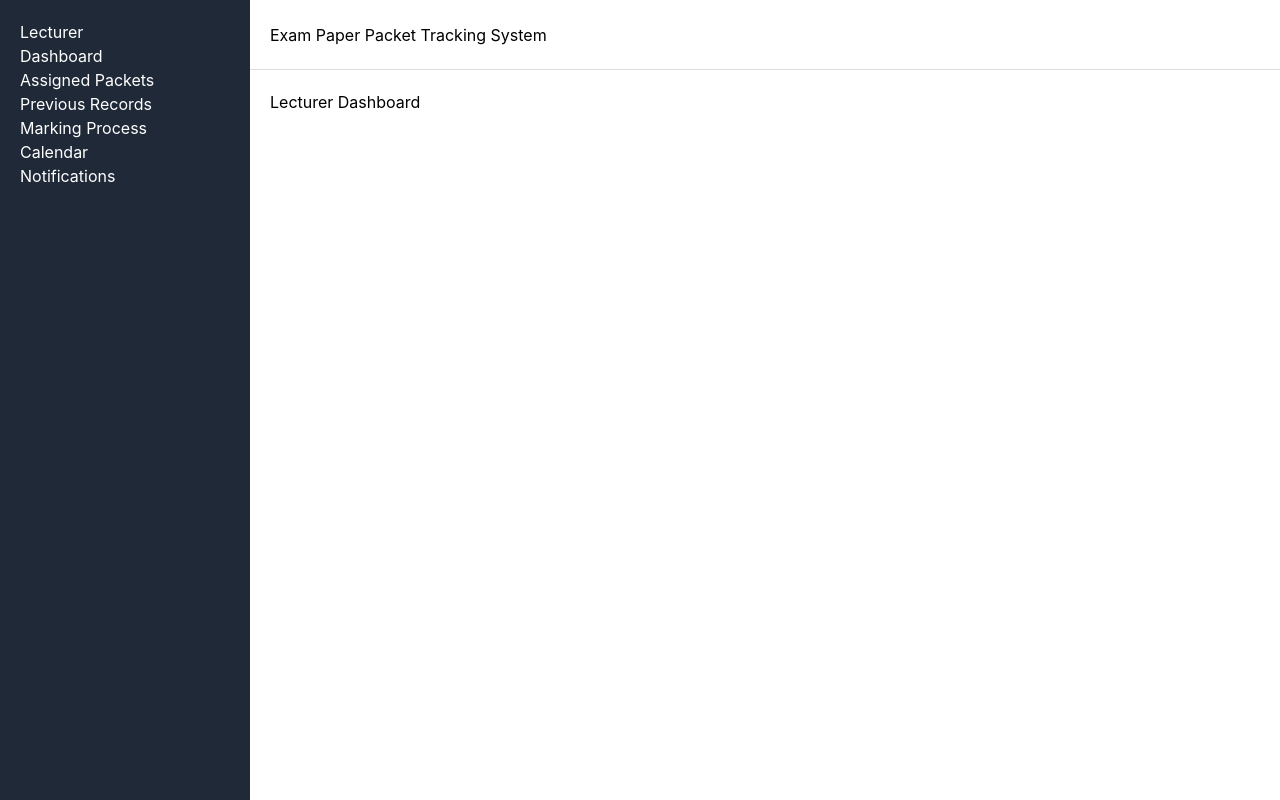
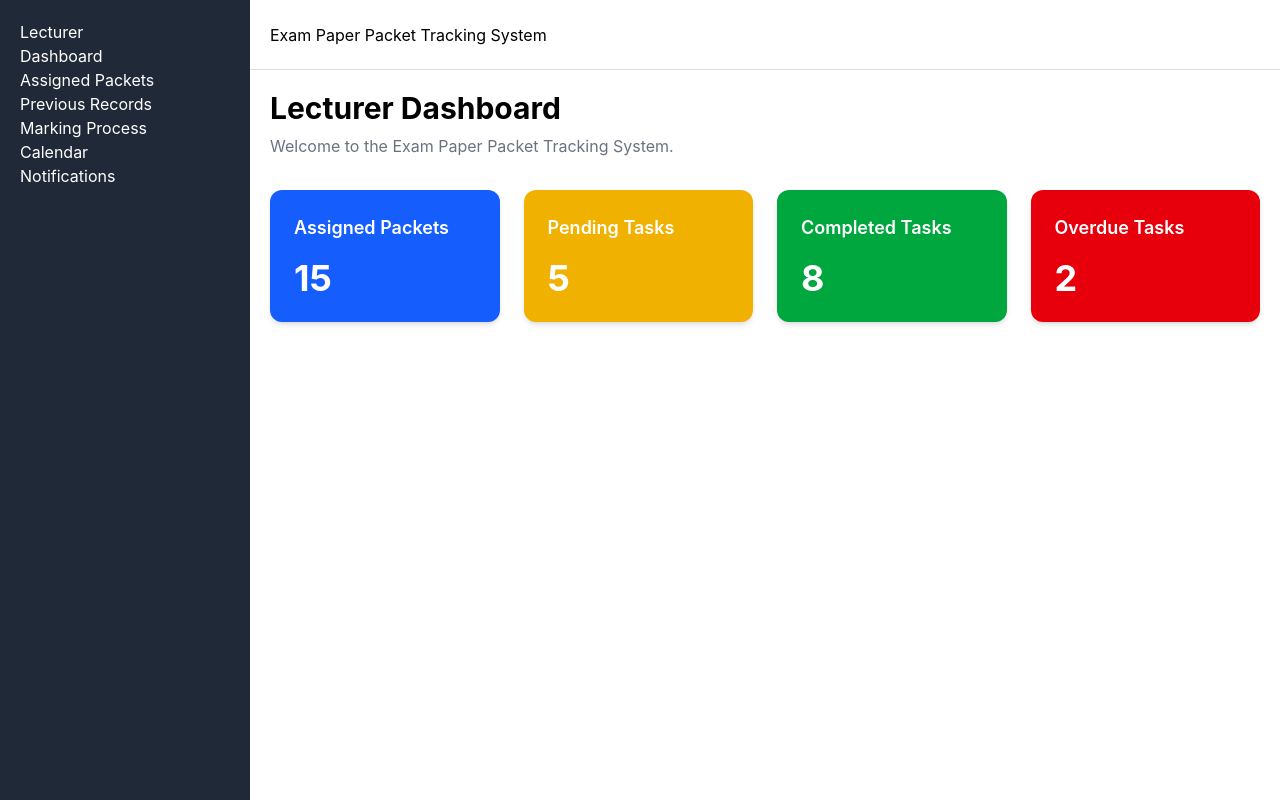
Before and after one commit to plnsliyanage/exam-paper-management-system-frontend, a React (Vite) app: page /lecturer/dashboard in a window 1280 px wide. Built offline with nearby package versions, Linux system fonts and the light colour scheme.

Commit message:
Create lecturer dashboard summary cards

```diff
--- /dev/null
+++ b/src/components/lecturer/DashboardCard.jsx
@@ -0,0 +1,11 @@
+const DashboardCard = ({ title, value, color }) => {
+  return (
+    <div className={`rounded-xl shadow-md p-6 text-white ${color}`}>
+      <h3 className="text-lg font-semibold">{title}</h3>
+
+      <p className="text-4xl font-bold mt-4">{value}</p>
+    </div>
+  );
+};
+
+export default DashboardCard;
--- /dev/null
+++ b/src/components/lecturer/DashboardStats.jsx
@@ -0,0 +1,41 @@
+import DashboardCard from "./DashboardCard";
+
+const DashboardStats = () => {
+  const stats = [
+    {
+      title: "Assigned Packets",
+      value: 15,
+      color: "bg-blue-600",
+    },
+    {
+      title: "Pending Tasks",
+      value: 5,
+      color: "bg-yellow-500",
+    },
+    {
+      title: "Completed Tasks",
+      value: 8,
+      color: "bg-green-600",
+    },
+    {
+      title: "Overdue Tasks",
+      value: 2,
+      color: "bg-red-600",
+    },
+  ];
+
+  return (
+    <div className="grid grid-cols-1 md:grid-cols-2 xl:grid-cols-4 gap-6">
+      {stats.map((item) => (
+        <DashboardCard
+          key={item.title}
+          title={item.title}
+          value={item.value}
+          color={item.color}
+        />
+      ))}
+    </div>
+  );
+};
+
+export default DashboardStats;
--- a/src/pages/lecturer/Dashboard.jsx
+++ b/src/pages/lecturer/Dashboard.jsx
@@ -1,7 +1,17 @@
+import DashboardStats from "../../components/lecturer/DashboardStats";
+
 const Dashboard = () => {
   return (
-    <div>
-      <h1>Lecturer Dashboard</h1>
+    <div className="space-y-8">
+      <div>
+        <h1 className="text-3xl font-bold">Lecturer Dashboard</h1>
+
+        <p className="text-gray-500 mt-2">
+          Welcome to the Exam Paper Packet Tracking System.
+        </p>
+      </div>
+
+      <DashboardStats />
     </div>
   );
 };
```
